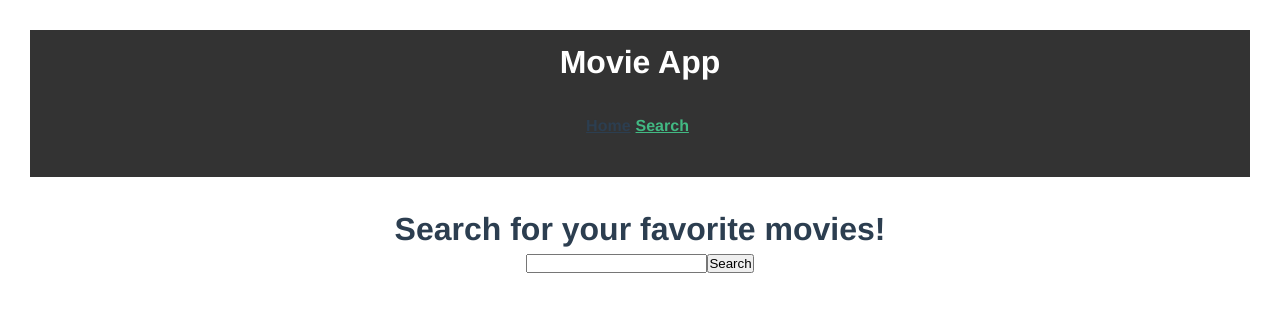
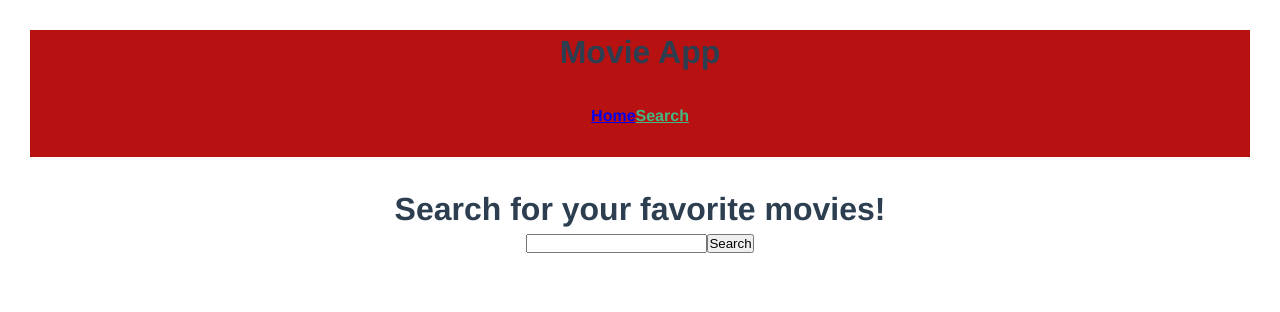
Before and after one commit to alanmannon/fe-movieapp, a Vue app: page /#/search in a window 1280 px wide. Shown: the top 312 px of the page. Built offline with nearby package versions, Linux system fonts and the light colour scheme.

Commit message:
absolute barebones app finished, starting styling

```diff
--- a/src/App.vue
+++ b/src/App.vue
@@ -27,11 +27,11 @@ export default {
 
 #nav {
   padding: 30px;
+  font-weight: bold;
+  color: #2c3e50;
 }
 
 #nav a {
-  font-weight: bold;
-  color: #2c3e50;
 }
 
 #nav a.router-link-exact-active {
--- a/src/components/SearchBar.vue
+++ b/src/components/SearchBar.vue
@@ -1,7 +1,7 @@
 <template>
   <div>
     <h1>Search for your favorite movies!</h1>
-    <input type="text" v-model="search">
+    <input type="text" v-model="search" @keyup.enter="$emit('movieSearch', search)">
     <button type="button" v-on:click="$emit('movieSearch', search)" >
       Search
     </button>
--- a/src/components/layout/Header.vue
+++ b/src/components/layout/Header.vue
@@ -14,14 +14,12 @@ export default {};
 
 <style scoped>
 .header {
-  background: #333;
-  color: #fff;
-  text-align: center;
-  padding: 10px;
-}
-
-.header a {
-  color: #fff;
-  padding-right: 5px;
+  /* display: flex; */
+  /* top: 0; */
+  width: 100%;
+  /* height: 8rem; */
+  background-color: rgb(184, 17, 17);
+  /* box-shadow: 0 10px 30px 4px rgba(0, 0, 0, 0.351); */
+  align-items: center;
 }
 </style>
--- a/src/views/Home.vue
+++ b/src/views/Home.vue
@@ -17,6 +17,7 @@ export default {
   data: function () {
     return {
       movies: [],
+      rawMovies: [],
     };
   },
 
@@ -27,9 +28,12 @@ export default {
   methods: {
     movieIndex: function () {
       axios.get("/api/movies").then((response) => {
-        this.movies = response.data;
-        console.log(this.movies);
+        this.rawMovies = response.data;
+        this.movies = this.sortedMovies(this.rawMovies);
       });
+    },
+    sortedMovies: function () {
+      return this.rawMovies.sort((a, b) => b.thumbs_up - a.thumbs_up);
     },
   },
 };
--- a/src/views/Search.vue
+++ b/src/views/Search.vue
@@ -38,12 +38,10 @@ export default {
         })
         .then((response) => {
           this.results = response.data;
-          console.log(this.results);
         })
         .catch((error) => {
           this.errors = error.response.data.errors;
         });
-      console.log(search);
     },
   },
 };
--- a/src/views/Show.vue
+++ b/src/views/Show.vue
@@ -18,17 +18,29 @@ export default {
     return {
       movie: [],
       upCount: [],
+      downCount: [],
     };
   },
 
   created: function () {
     this.getMovie();
+    this.dbCheck();
   },
 
   methods: {
     getMovie: function () {
       axios.get("/api/search" + this.$route.query.id).then((response) => {
         this.movie = response.data;
+      });
+    },
+    dbCheck: function () {
+      axios.post("/api/movies/?imdb=" + this.$route.query.id, {
+        params: {
+          title: this.movie.title,
+          year: this.movie.year,
+          image: this.movie.poster,
+          imdb: this.movie.imdbID,
+        },
       });
     },
     thumbsUp: function () {
@@ -39,15 +51,19 @@ export default {
         )
         .then((response) => {
           this.movie.thumbs_up = response.data["thumbs_up"];
-          console.log(response.data);
         });
     },
     thumbsDown: function () {
-      this.movie.thumbs_down += 1;
+      this.downCount = this.movie.thumbs_down + 1;
       axios
-        .patch("/api/movies/?" + this.$route.query.id + "&thumb=0")
+        .patch(
+          "/api/movies/" +
+            this.$route.query.id +
+            "?thumb=0&new=" +
+            this.downCount
+        )
         .then((response) => {
-          this.movie = response.data;
+          this.movie.thumbs_down = response.data["thumbs_down"];
         });
     },
   },
```
